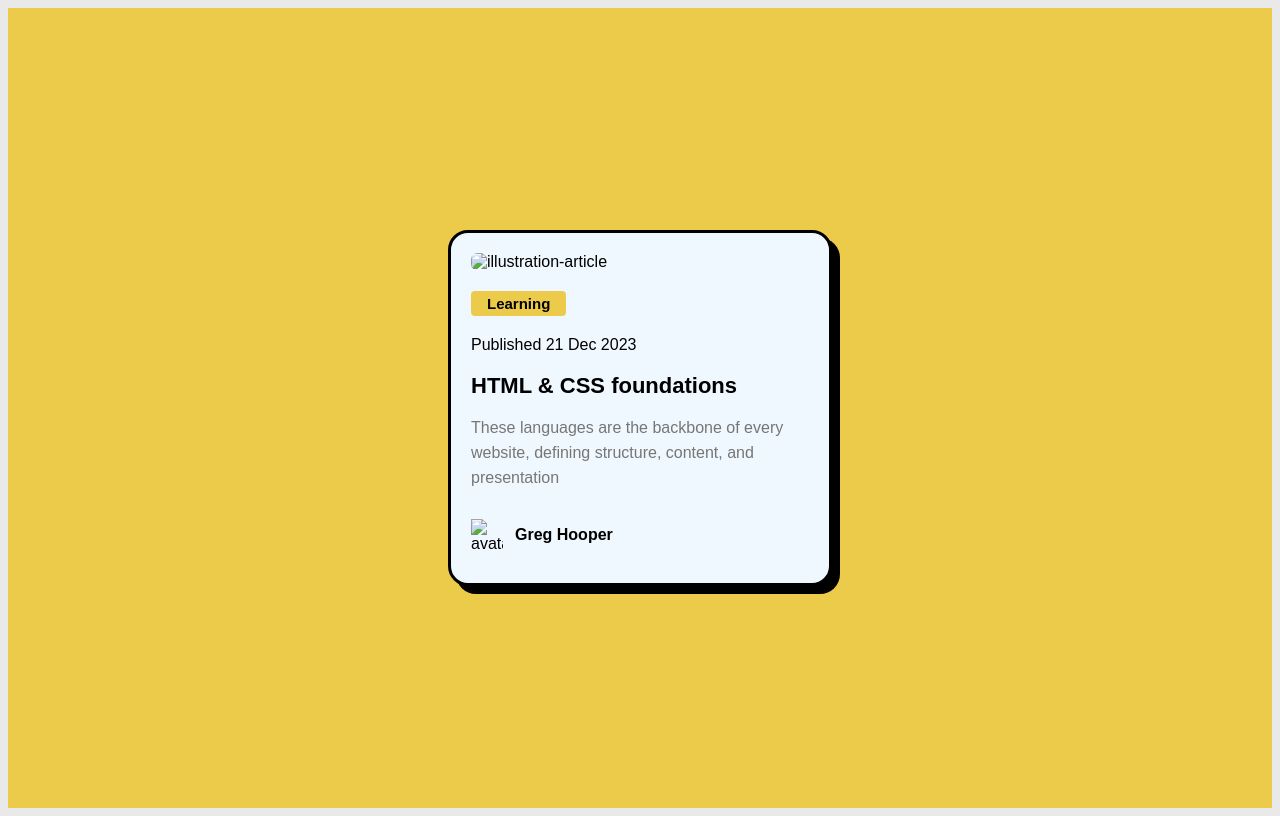
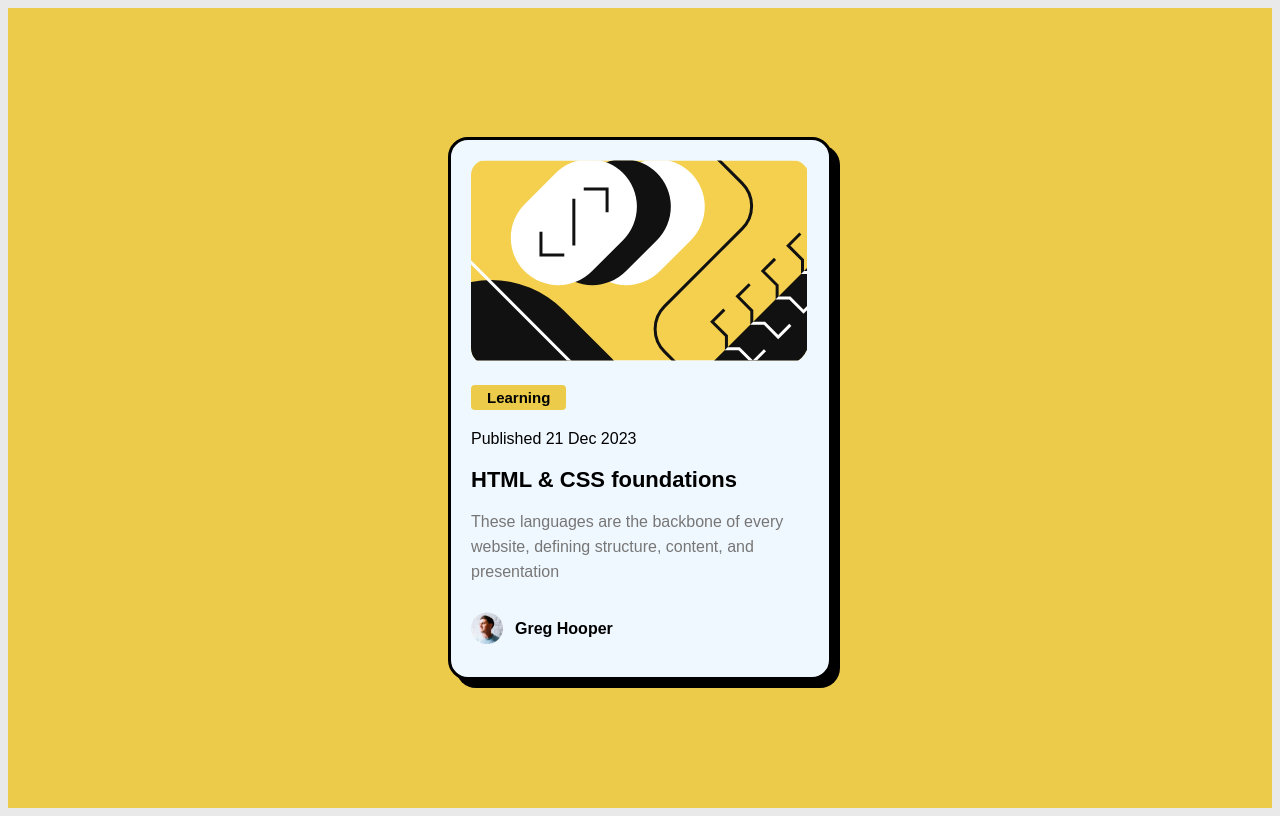
Before and after one commit to AanuA1/blog-previewer-card-recreation, a plain HTML site: page index.html in a window 1280 px wide. Drawn offline with Linux system fonts and the light colour scheme.

Commit message:
Fix image file paths

```diff
--- a/index.html
+++ b/index.html
@@ -1,28 +1,32 @@
 <!DOCTYPE html>
 <html lang="en">
+
 <head>
   <meta charset="UTF-8">
   <meta name="viewport" content="width=device-width, initial-scale=1.0">
   <link rel="stylesheet" href="style.css">
   <title>Blog Review Card</title>
 </head>
+
 <body>
   <div class="container">
     <div class="card">
-      <div class="img1"><img alt="illustration-article" src="/blog post recreation/images/illustration-article.svg" ></div>
+      <div class="img1"><img alt="illustration-article" src="images/illustration-article.svg"></div>
       <button class="button">
         Learning
       </button>
-       <p>Published 21 Dec 2023</p>
-       <h1>HTML & CSS foundations</h1>
-       <p class="message">These languages are the backbone of every website, defining structure, content, and presentation</p>
-        <div class="author">
-          <img src="/blog post recreation/images/image-avatar.webp" alt="avatar" width="32px" height="32px" >
-          <p class="author-name";">Greg Hooper</p>
-        </div>
+      <p>Published 21 Dec 2023</p>
+      <h1>HTML & CSS foundations</h1>
+      <p class="message">These languages are the backbone of every website, defining structure, content, and
+        presentation</p>
+      <div class="author">
+        <img src="images/image-avatar.webp" alt="avatar" width="32px" height="32px">
+        <p class="author-name" ;">Greg Hooper</p>
+      </div>
 
     </div>
   </div>
 
 </body>
+
 </html>
```
